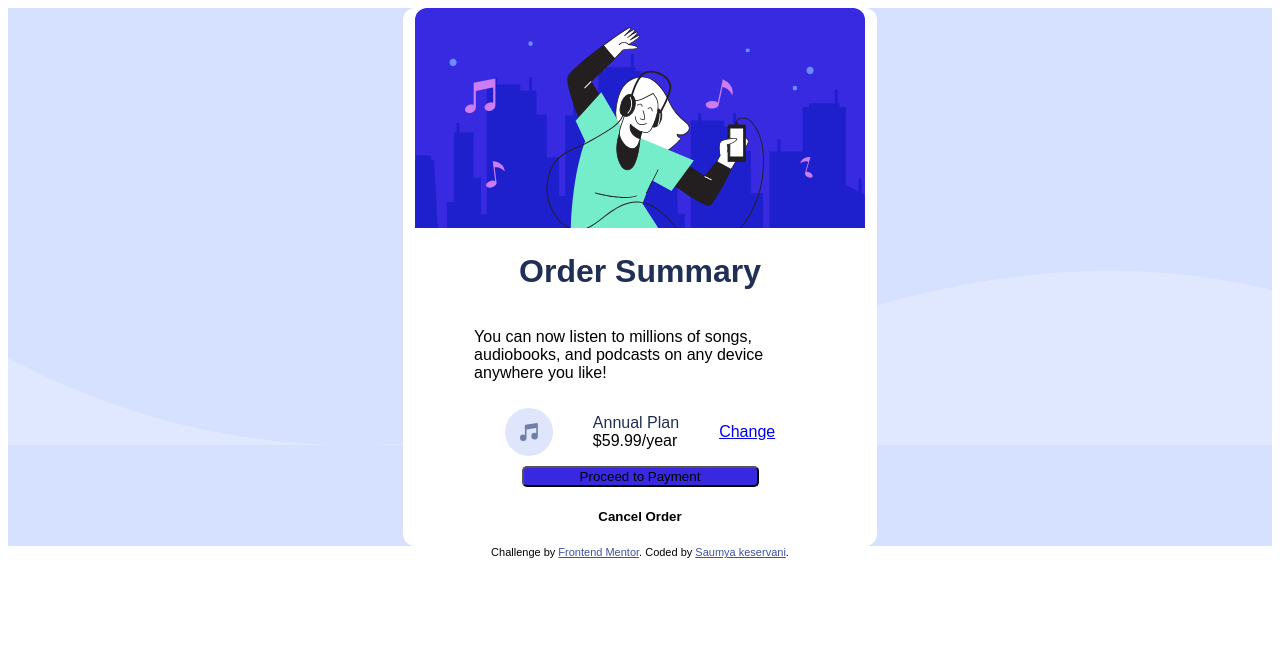
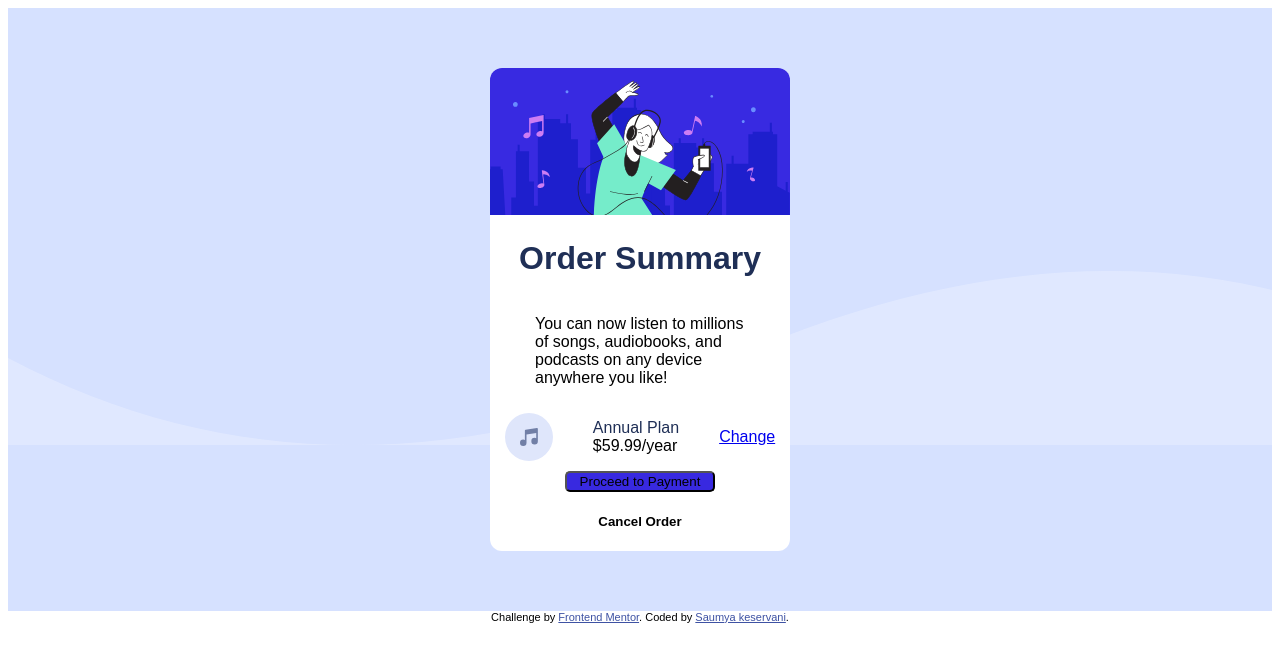
Before and after one commit to saumya123tp8/frontendmentor, a plain HTML site: page index.html in a window 1280 px wide. Drawn offline with Linux system fonts and the light colour scheme.

Commit message:
Update index.css

```diff
--- a/index.css
+++ b/index.css
@@ -28,7 +28,7 @@ Family: [Red Hat Display](https://fonts.google.com/specimen/Red+Hat+Display)
     flex-direction: column;
     align-items: center;
     margin: 0 auto;
-    width: 37.5%;
+    width: 300px;
     height: 100%;
     background-color: white;
     border-radius: 12px;
@@ -61,7 +61,13 @@ p{
 .container{
     background-color: hsl(225, 100%, 94%);
     background-image: url(./images/pattern-background-desktop.svg);
+    /* margin: 10px; */
+    padding: 60px;
 }
-.box{
+h2{
+    margin-left: 5px;
+}
 
+.tab{
+    position: absolute;
 }
```
